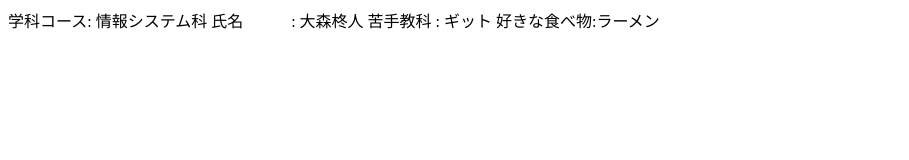
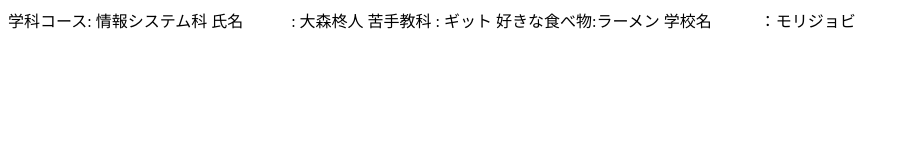
Before and after one commit to mimoza126/branch-test, a plain HTML site: page profile_B.html in a window 1280 px wide. Shown: the whole page, without its empty margins (0-909 px from the left). Drawn offline with Linux system fonts and the light colour scheme.

Commit message:
学校名追加

```diff
--- a/profile_B.html
+++ b/profile_B.html
@@ -5,5 +5,6 @@
 		 氏名　　　: 大森柊人
 		 苦手教科  : ギット
 		 好きな食べ物:ラーメン
+		 学校名　　　：モリジョビ
 	 </body>
  </html>
```
